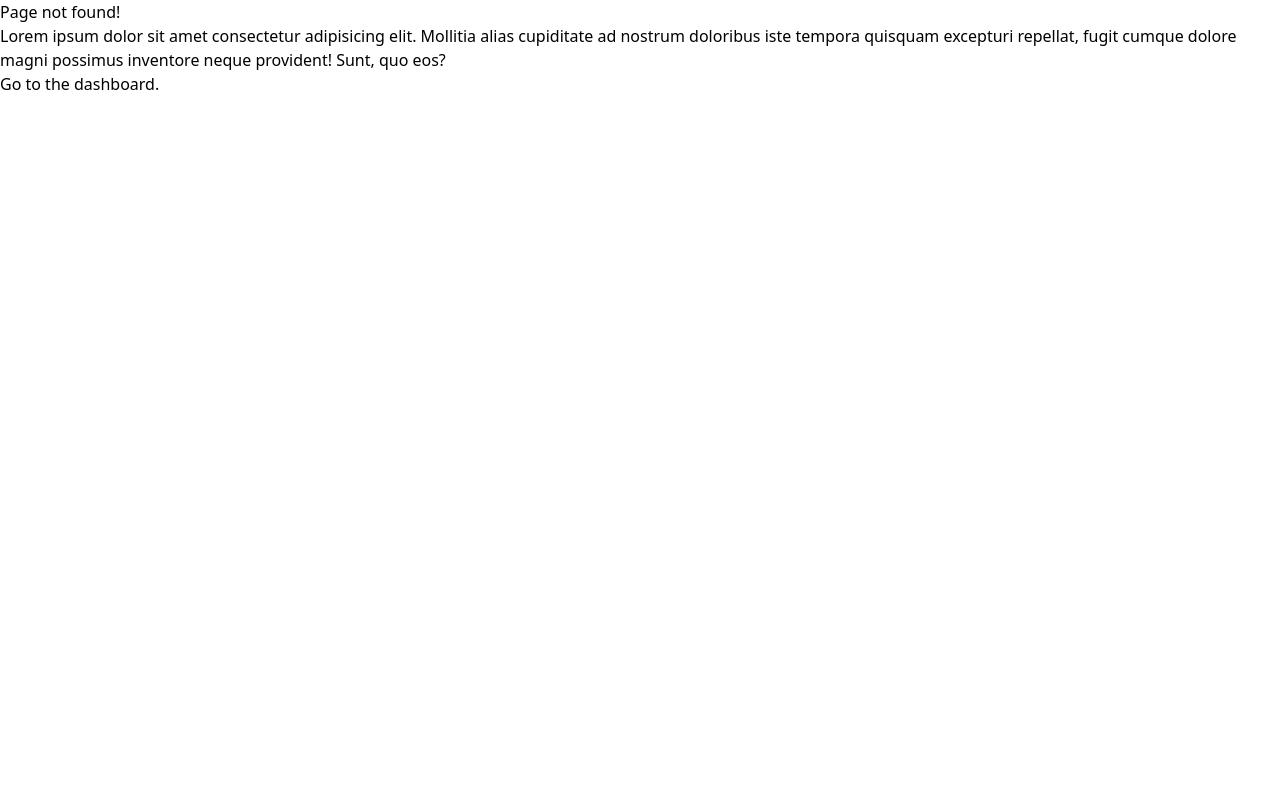
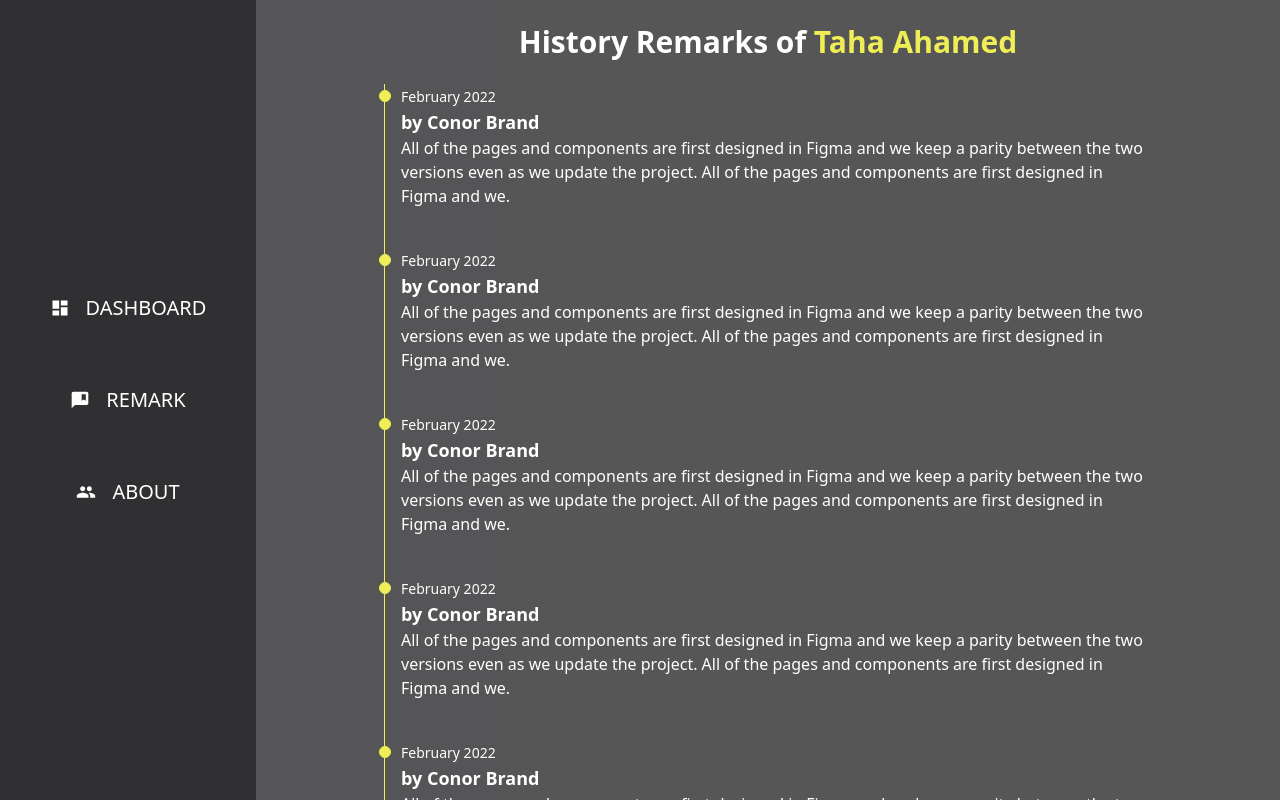
Before and after one commit to kuruxxii/Tasdeo, a React (Vite) app: page /history-remarks in a window 1280 px wide. Built offline with nearby package versions, Linux system fonts and the light colour scheme; no server answers; sample sign-in values are in the browser's storage.

Commit message:
static pages

```diff
--- /dev/null
+++ b/src/components/ClassCard.jsx
@@ -0,0 +1,17 @@
+import React from "react";
+import { Link } from "react-router-dom";
+
+export default function ClassCard() {
+  return (
+    <div className="bg-nav h-44 rounded-xl px-6 py-6 mb-4 relative flex flex-col justify-around items-left">
+      <p className="text-4xl">Introduction to Social Computing</p>
+      <p className="text-2xl">Section A</p>
+      <p className="text-lg">6 enrolled</p>
+      <Link
+        to="/class-detail"
+        className="bg-bright absolute bottom-4 right-4 px-4 py-4 rounded-md">
+        Go to class =》
+      </Link>
+    </div>
+  );
+}
--- /dev/null
+++ b/src/components/ClassTime.jsx
@@ -0,0 +1,16 @@
+import React from "react";
+import ClassCard from "./ClassCard";
+
+export default function ClassTime() {
+  return (
+    <div className="flex flex-col items-center">
+      <p className="my-1.5 text-xl">2022 Fall</p>
+      <div className="w-11/12 border border-gray"></div>
+      <div className="w-11/12 py-5">
+        <ClassCard />
+        <ClassCard />
+        <ClassCard />
+      </div>
+    </div>
+  );
+}
--- /dev/null
+++ b/src/components/Remark.jsx
@@ -0,0 +1,16 @@
+import React from "react";
+
+export default function Remark() {
+  return (
+    <li class="mb-10 ml-4">
+      <div class="absolute w-3 h-3 bg-bright rounded-full mt-1.5 -left-1.5 border border-bright"></div>
+      <time class="mb-1 text-sm font-normal leading-none">February 2022</time>
+      <h3 class="text-lg font-semibold">by Conor Brand</h3>
+      <p class="text-white font-normal">
+        All of the pages and components are first designed in Figma and we keep
+        a parity between the two versions even as we update the project. All of
+        the pages and components are first designed in Figma and we.
+      </p>
+    </li>
+  );
+}
--- /dev/null
+++ b/src/components/StudentCard.jsx
@@ -0,0 +1,15 @@
+import React from "react";
+import { Link } from "react-router-dom";
+
+export default function StudentCard() {
+  return (
+    <div className="bg-nav w-80 h-40 rounded-xl px-6 py-6 mb-4 flex flex-col justify-around items-left relative">
+      <p className="text-bright text-2xl">Taha Ahamed</p>
+      <p className="text-xl">20 Positive Remarks</p>
+      <p className="text-lg">41 Constructive Remarks</p>
+      <Link to="/history-remarks" className="absolute top-8 right-4">
+        Check =》
+      </Link>
+    </div>
+  );
+}
--- /dev/null
+++ b/src/components/StudentList.jsx
@@ -0,0 +1,17 @@
+import React from "react";
+import StudentCard from "./StudentCard";
+
+export default function StudentList() {
+  return (
+    <div className="w-11/12 mx-auto">
+      <p className="text-4xl font-bold my-6">Doing-Well List</p>
+      <div className="grid grid-cols-3 gap-4">
+        <StudentCard />
+        <StudentCard />
+        <StudentCard />
+        <StudentCard />
+        <StudentCard />
+      </div>
+    </div>
+  );
+}
--- /dev/null
+++ b/src/pages/ClassDetail.jsx
@@ -0,0 +1,11 @@
+import React from "react";
+import StudentList from "../components/StudentList";
+
+export default function ClassDetail() {
+  return (
+    <div className="w-full h-full overflow-auto">
+      <StudentList />
+      <StudentList />
+    </div>
+  );
+}
--- a/src/pages/Dashboard.jsx
+++ b/src/pages/Dashboard.jsx
@@ -1,9 +1,12 @@
 import React from "react";
+import ClassTime from "../components/ClassTime";
 
 export default function Dashboard() {
   return (
-    <div className="w-full h-full text-lg">
-      <p>this is dashboard</p>
+    <div className="w-full h-full overflow-auto">
+      <ClassTime />
+      <ClassTime />
+      <ClassTime />
     </div>
   );
 }
--- /dev/null
+++ b/src/pages/HistoryRemarks.jsx
@@ -0,0 +1,29 @@
+import React from "react";
+import Remark from "../components/Remark";
+
+export default function HistoryRemarks() {
+  return (
+    <div className="w-full h-full overflow-auto">
+      <p className="font-extrabold text-3xl w-1/2 text-center mx-auto my-6">
+        History Remarks of <span className="text-bright">Taha Ahamed</span>
+      </p>
+      <ol class="relative border-l border-bright w-3/4 mx-auto">
+        <Remark />
+        <Remark />
+        <Remark />
+        <Remark />
+        <Remark />
+        <Remark />
+        <Remark />
+        <Remark />
+        <Remark />
+        <Remark />
+        <Remark />
+        <Remark />
+        <Remark />
+        <Remark />
+        <Remark />
+      </ol>
+    </div>
+  );
+}
```
Also changed, not shown: src/routers/index.jsx (+10 -0 lines).
